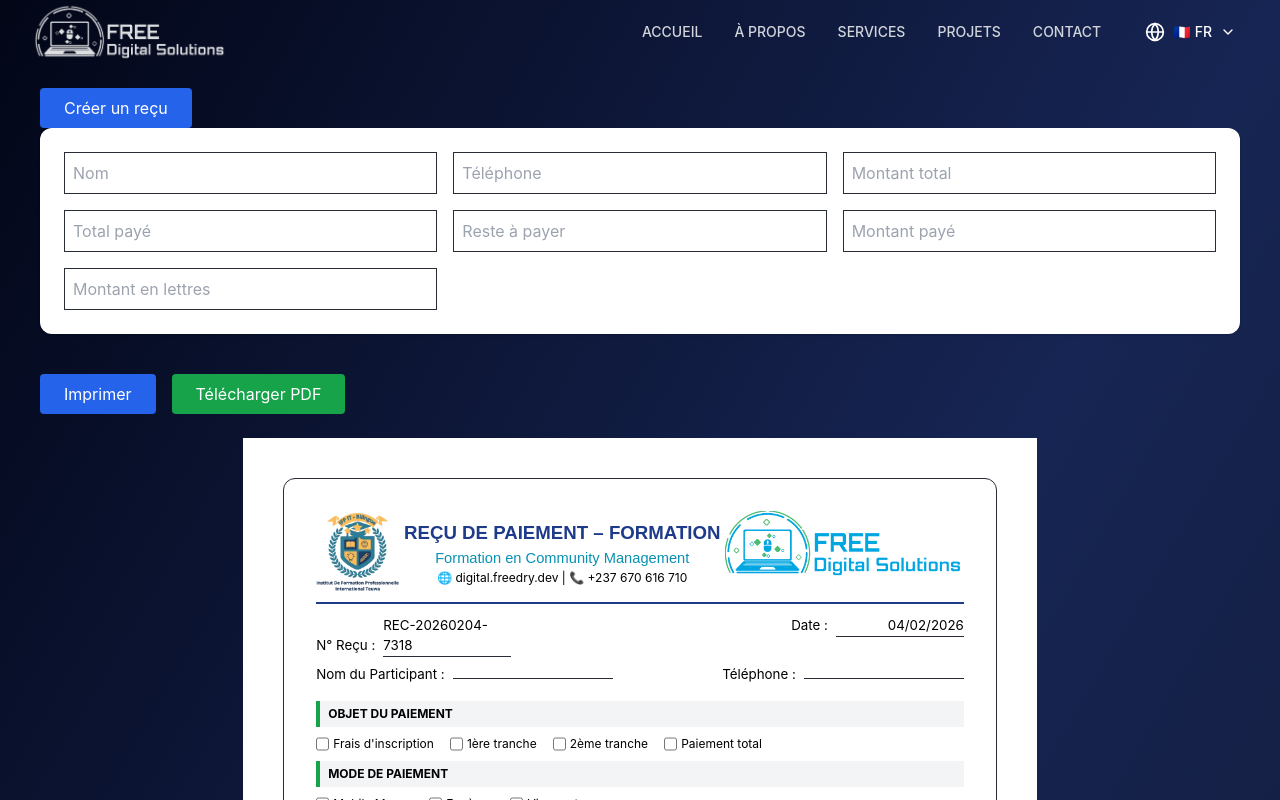
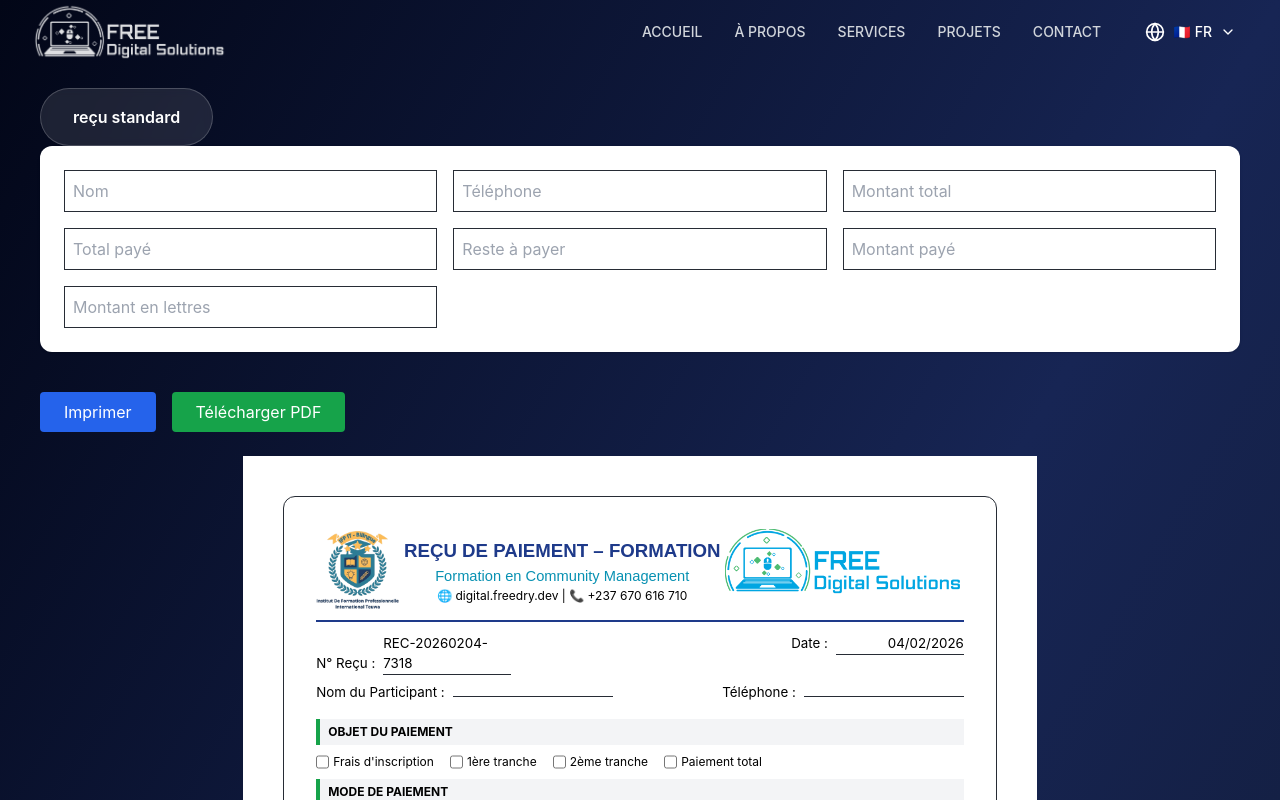
Before and after one commit to precurseur01/community-portfolio, a React (Vite) app: page /receipt-generator in a window 1280 px wide. Shown: the top 800 px of the page. Built offline with nearby package versions, Linux system fonts and the light colour scheme.

Commit message:
receipt generator

```diff
--- a/src/components/Pages/Receipt2.tsx
+++ b/src/components/Pages/Receipt2.tsx
@@ -4,6 +4,11 @@ import type { ChangeEvent } from 'react';
 import type { CSSProperties } from 'react';
 import Img from "../../constants/img";
 import html2pdf from "html2pdf.js";
+import type { Dispatch, SetStateAction } from "react";
+
+type ProfessionalReceiptProps = {
+    setReceipts: Dispatch<SetStateAction<boolean>>;
+};
 
 // ─── TYPES ───────────────────────────────────────────────────────────────────
 
@@ -497,7 +502,7 @@ const SectionHeader: React.FC<{ label: string }> = ({ label }) => (
 
 // ─── MAIN COMPONENT ──────────────────────────────────────────────────────────
 
-const ReceiptGenerator: React.FC = () => {
+const ReceiptGenerator = ({ setReceipts }: ProfessionalReceiptProps) => {
     const receiptRef = useRef<HTMLDivElement>(null)
 
     const [data, setData] = useState<ReceiptData>({
@@ -608,10 +613,12 @@ const ReceiptGenerator: React.FC = () => {
                 fontFamily: "'Sora', 'Segoe UI', sans-serif",
             }}
         >
+
             <link
                 href="https://fonts.googleapis.com/css2?family=Sora:wght@400;600;700;800&display=swap"
                 rel="stylesheet"
             />
+
 
             {/* ── FORM CARD ── */}
             <div
@@ -625,9 +632,15 @@ const ReceiptGenerator: React.FC = () => {
                     marginTop: "50px",
                 }}
             >
+                <button
+                    onClick={() => setReceipts(false)}
+                    className=" text-black px-8 py-4 backdrop-blur-sm border border-dark/20 rounded-full font-semibold hover:bg-white/20 transition-all duration-300"
+                >
+                    reçu cm
+                </button>
                 <div style={{ marginBottom: "20px" }}>
                     <div style={{ fontSize: "20px", fontWeight: 800, color: "#0f3460" }}>
-                        Freedry<span style={{ color: "#e94560" }}>.</span> — Générateur de Facture
+                        Free Digital Solutions<span style={{ color: "#e94560" }}>.</span> — Générateur de Facture
                     </div>
                     <div style={{ fontSize: "12px", color: "#888", marginTop: "2px" }}>
                         Remplissez les champs ci-dessous pour générer votre reçu.
--- a/src/components/Pages/ReceiptGenerator.tsx
+++ b/src/components/Pages/ReceiptGenerator.tsx
@@ -16,6 +16,7 @@ type ReceiptData = {
     montantPaye: string
     montantLettre: string
 }
+
 
 const ReceiptGenerator: React.FC = () => {
     const receiptRef = useRef<HTMLDivElement>(null)
@@ -282,10 +283,10 @@ const ReceiptGenerator: React.FC = () => {
                     <div className="mt-12">
 
                         <button
-                            onClick={() => setReceipts(true)}
-                            className="bg-blue-600 text-white px-6 py-2 rounded"
+                            onClick={() => setReceipts(!receipts)}
+                            className="px-8 py-4 bg-white/10 backdrop-blur-sm border border-white/20 rounded-full font-semibold hover:bg-white/20 transition-all duration-300"
                         >
-                            Créer un reçu
+                            reçu standard
                         </button>
 
                         {/* FORMULAIRE */}
@@ -346,7 +347,7 @@ const ReceiptGenerator: React.FC = () => {
 
                 </div>
                 :
-                <ProfessionalReceipt />}
+                <ProfessionalReceipt setReceipts={setReceipts} />}
         </>)
 }
 
```
